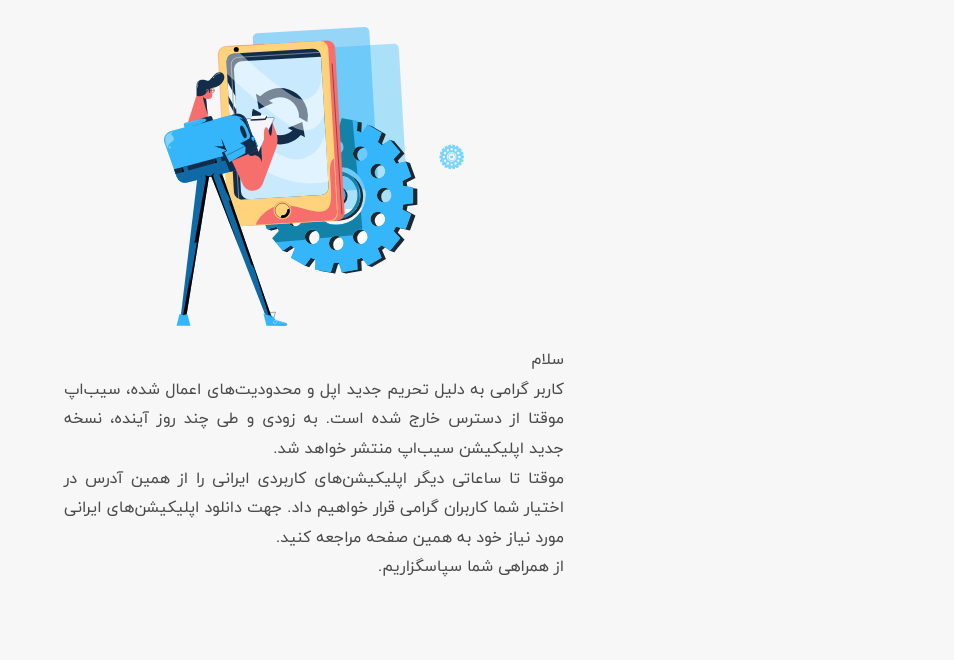
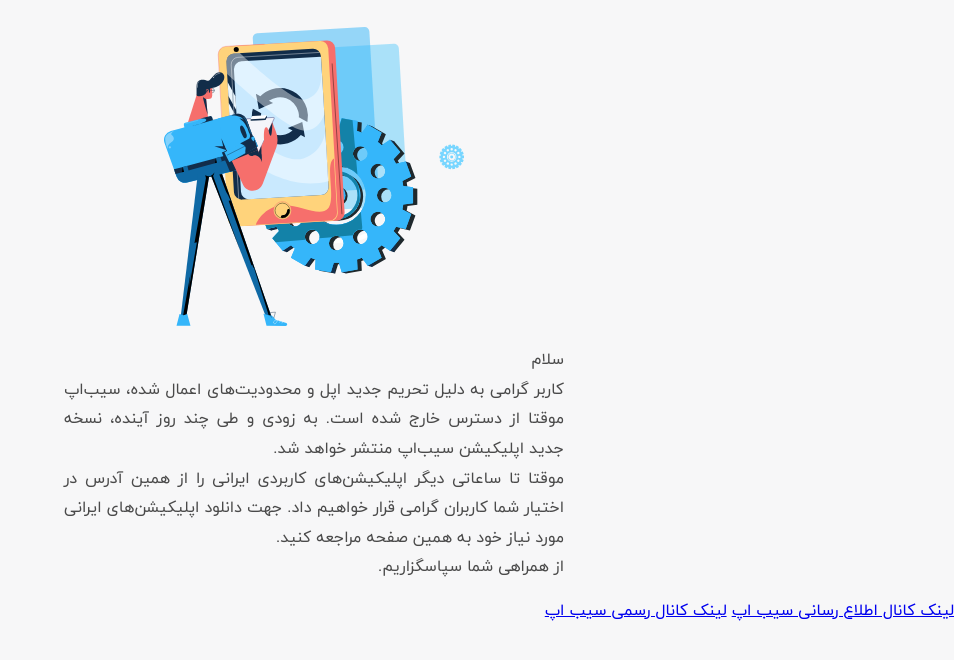
Before and after one commit to sibappcom/announcement, a plain HTML site: page index.html in a window 1280 px wide. Shown: the part 64-724 px from the top of the page, without its empty margins (326-1280 px from the left). Drawn offline with Linux system fonts and the light colour scheme.

Commit message:
Update index.html
telegram links added

```diff
--- a/index.html
+++ b/index.html
@@ -29,5 +29,7 @@
       <br />
       از همراهی شما سپاسگزاریم.
     </p>
+    <a href="https://t.me/sibapp_announcements">لینک کانال اطلاع رسانی سیب اپ</a>
+    <a href="https://t.me/sibapp">لینک کانال رسمی سیب اپ</a>
   </body>
 </html>
```
